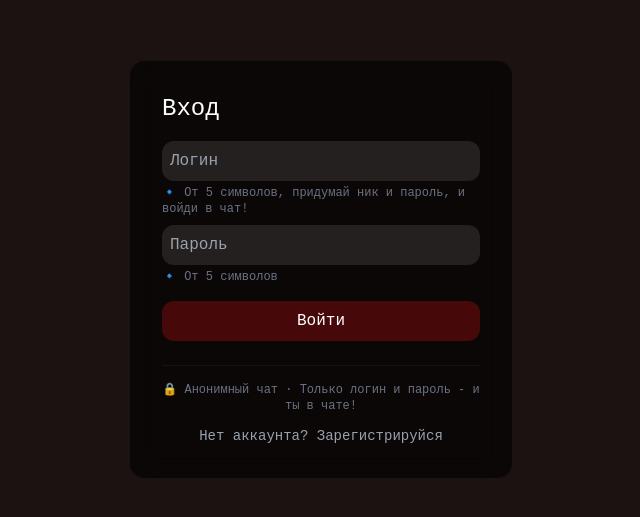
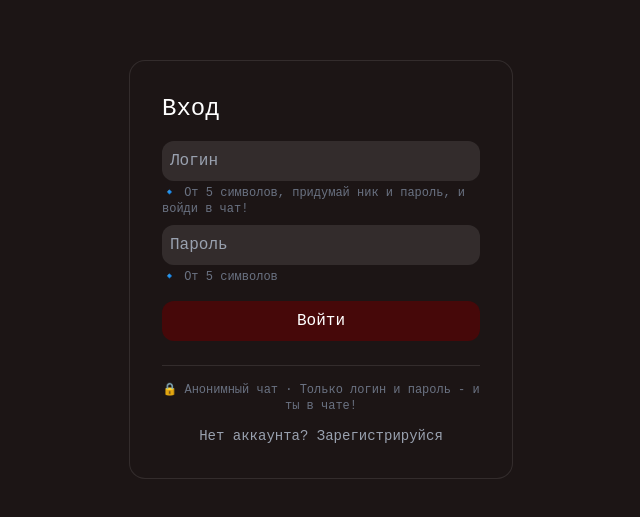
Before and after one commit to vrodeprogramist/chat-pleawswewewe, a Next.js app: page / in a window 1280 px wide. Shown: the part 131-648 px from the top of the page, without its empty margins (319-959 px from the left). Built offline with nearby package versions, Linux system fonts and the light colour scheme.

Commit message:
Фикс: непрозрачный фон как в Telegram

```diff
--- a/app/global.css
+++ b/app/global.css
@@ -36,16 +36,19 @@
   scrollbar-color: #555 transparent;
 }
 
-html {
-  background:#1c1515;
-  color: var(--foreground);
-  font-family: 'Courier New', Courier, monospace, Helvetica, sans-serif;
-}
-
+html,
 body {
   background: #1c1515;
   color: var(--foreground);
   font-family: 'Courier New', Courier, monospace, Helvetica, sans-serif;
+  margin: 0;
+  padding: 0;
+  height: 100%;
+  overflow: hidden;
+}
+
+#__next {
+  height: 100%;
 }
 
 /* АНИМАЦИЯ ПОЯВЛЕНИЯ СООБЩЕНИЙ (снизу вверх) */
@@ -62,3 +65,17 @@ body {
 .slide-up {
   animation: slideUp 0.3s cubic-bezier(0.34, 1.56, 0.64, 1) forwards;
 }
+
+/* Пульсация для отправляемых сообщений */
+@keyframes pulse {
+  0%,
+  100% {
+    opacity: 0.6;
+  }
+  50% {
+    opacity: 1;
+  }
+}
+.pulse {
+  animation: pulse 1.5s ease-in-out infinite;
+}
--- a/app/page.tsx
+++ b/app/page.tsx
@@ -70,7 +70,7 @@ export default function Home() {
 
   if (loading) {
     return (
-      <div className="h-dvh bg-[#1c1212] flex items-center justify-center text-white">
+      <div className="h-dvh bg-[#1c1515] flex items-center justify-center text-white">
         Загрузка...
       </div>
     );
@@ -81,8 +81,8 @@ export default function Home() {
   }
 
   return (
-    <div className="h-dvh flex items-center justify-center bg-[#1c1212] px-4 relative overflow-hidden">
-      <form onSubmit={handleSubmit} className="bg-black/60 backdrop-blur-md p-6 sm:p-8 rounded-2xl w-full max-w-sm z-10 border border-white/5">
+    <div className="h-dvh flex items-center justify-center bg-[#1c1515] px-4 relative overflow-hidden">
+      <form onSubmit={handleSubmit} className="bg-[#1c1515] p-6 sm:p-8 rounded-2xl w-full max-w-sm z-10 border border-white/10">
         <h2 className="text-white text-2xl mb-4">
           {isLogin ? 'Вход' : 'Регистрация'}
         </h2>
@@ -109,7 +109,7 @@ export default function Home() {
         <button type="submit" className="w-full bg-red-950 text-white p-2 rounded-xl hover:bg-red-900 transition">
           {isLogin ? 'Войти' : 'Зарегистрироваться'}
         </button>
-        <p className="text-gray-500 text-xs text-center mt-6 border-t border-white/5 pt-4">
+        <p className="text-gray-500 text-xs text-center mt-6 border-t border-white/10 pt-4">
           🔒 Анонимный чат · Только логин и пароль - и ты в чате!
         </p>
         <p onClick={() => setIsLogin(!isLogin)} className="text-gray-400 text-sm mt-3 text-center cursor-pointer hover:underline">
@@ -126,7 +126,7 @@ function Chat() {
   const [showScrollButton, setShowScrollButton] = useState(false);
   const [replyTo, setReplyTo] = useState<any>(null);
   const fileInputRef = useRef<HTMLInputElement>(null);
-  const [chatColor, setChatColor] = useState('#1c1212');
+  const [chatColor, setChatColor] = useState('#1c1515');
   const [isSending, setIsSending] = useState(false);
 
   const [chats, setChats] = useState<any[]>([]);
@@ -326,7 +326,6 @@ function Chat() {
       if (res.ok) {
         const data = await res.json();
         setAvatarUrl(data.avatarUrl);
-        // Обновляем аватарку в сообщениях
         setChatMessages((prev) =>
           prev.map((msg) =>
             msg.username === username
@@ -334,7 +333,6 @@ function Chat() {
               : msg
           )
         );
-        // Обновляем в списке чатов
         setChats((prev) =>
           prev.map((chat) => ({
             ...chat,
@@ -405,10 +403,10 @@ function Chat() {
   };
 
   return (
-    <div className="h-dvh flex bg-[#1c1212] relative">
+    <div className="h-dvh flex bg-[#1c1515] relative">
       {/* Шторка с чатами */}
       <div className={`absolute md:relative z-20 h-full transition-transform duration-300 ${isChatListOpen ? 'translate-x-0' : '-translate-x-full'} md:translate-x-0`}>
-        <div className="w-80 h-full bg-black/30 border-r border-white/10 flex flex-col">
+        <div className="w-80 h-full bg-[#1c1515] border-r border-white/10 flex flex-col">
           <div className="p-4 border-b border-white/10">
             <div className="relative">
               <input
@@ -419,7 +417,7 @@ function Chat() {
                 className="w-full p-2 rounded-xl bg-white/10 text-white placeholder-gray-400 focus:outline-none focus:ring-1 focus:ring-red-950 text-sm"
               />
               {searchResults.length > 0 && (
-                <div className="absolute top-full left-0 right-0 mt-1 bg-[#1c1212] border border-white/10 rounded-xl overflow-hidden z-30">
+                <div className="absolute top-full left-0 right-0 mt-1 bg-[#1c1515] border border-white/10 rounded-xl overflow-hidden z-30">
                   {searchResults.map((user) => (
                     <button
                       key={user.username}
@@ -472,8 +470,8 @@ function Chat() {
       </div>
 
       {/* Основная область чата */}
-      <div className="flex-1 flex flex-col overflow-hidden relative">
-        <header className="bg-black/50 p-4 flex justify-between items-center border-b border-white/10 flex-shrink-0">
+      <div className="flex-1 flex flex-col overflow-hidden relative" style={{ backgroundColor: chatColor }}>
+        <header className="bg-[#1c1515] p-4 flex justify-between items-center border-b border-white/10 flex-shrink-0">
           <div className="flex items-center gap-3">
             <button onClick={() => setIsChatListOpen(!isChatListOpen)} className="md:hidden text-gray-400 hover:text-white transition">
               {isChatListOpen ? '✕' : '☰'}
@@ -518,7 +516,7 @@ function Chat() {
         </div>
 
         {currentChatId && (
-          <form onSubmit={sendMessage} className="p-4 bg-black/30 flex gap-2 border-t border-white/10 items-center flex-shrink-0 rounded-2xl">
+          <form onSubmit={sendMessage} className="p-4 bg-[#1c1515] flex gap-2 border-t border-white/10 items-center flex-shrink-0 rounded-2xl">
             <label className="cursor-pointer text-gray-400 hover:text-white transition shrink-0">
               <svg xmlns="http://www.w3.org/2000/svg" className="h-6 w-6" fill="none" viewBox="0 0 24 24" stroke="currentColor">
                 <path strokeLinecap="round" strokeLinejoin="round" strokeWidth={2} d="M4 16l4.586-4.586a2 2 0 012.828 0L16 16m-2-2l1.586-1.586a2 2 0 012.828 0L20 14m-6-6h.01M6 20h12a2 2 0 002-2V6a2 2 0 00-2-2H6a2 2 0 00-2 2v12a2 2 0 002 2z" />
@@ -542,7 +540,7 @@ function Chat() {
       {/* ===== НАСТРОЙКИ ===== */}
       {isSettingsOpen && (
         <div className="fixed inset-0 bg-black/70 flex items-center justify-center z-50 p-4">
-          <div className="bg-[#1c1212] border border-white/10 rounded-2xl max-w-md w-full p-6">
+          <div className="bg-[#1c1515] border border-white/10 rounded-2xl max-w-md w-full p-6">
             <div className="flex justify-between items-center mb-4">
               <h2 className="text-white text-xl font-bold">Настройки</h2>
               <button
@@ -584,7 +582,7 @@ function Chat() {
               <p className="text-gray-400 text-sm mb-2">Фон чата</p>
               <div className="flex flex-wrap gap-2">
                 {[
-                  '#1c1212', '#1a1a2e', '#16213e', '#0f3460',
+                  '#1c1515', '#1a1a2e', '#16213e', '#0f3460',
                   '#4a2c2c', '#2d4a2c', '#4a2c4a', '#2c4a4a',
                 ].map((color) => (
                   <button
```
